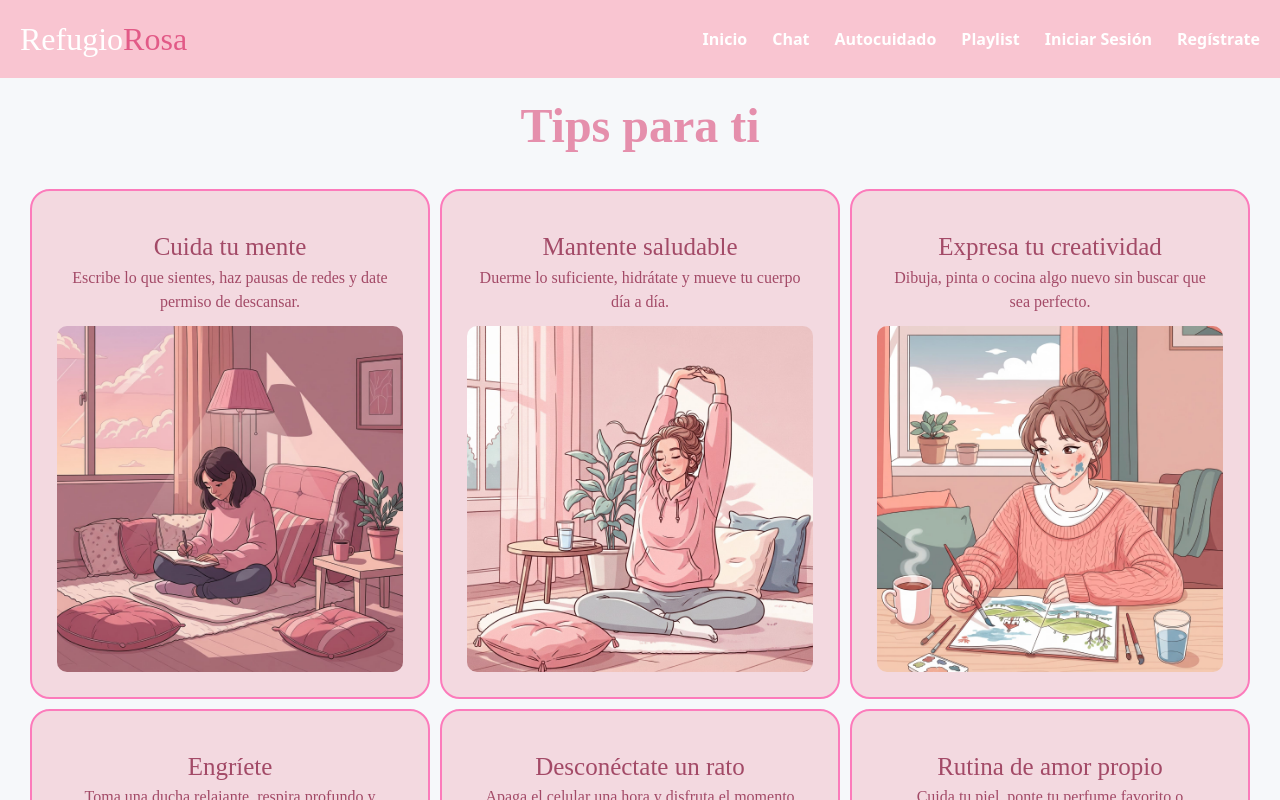
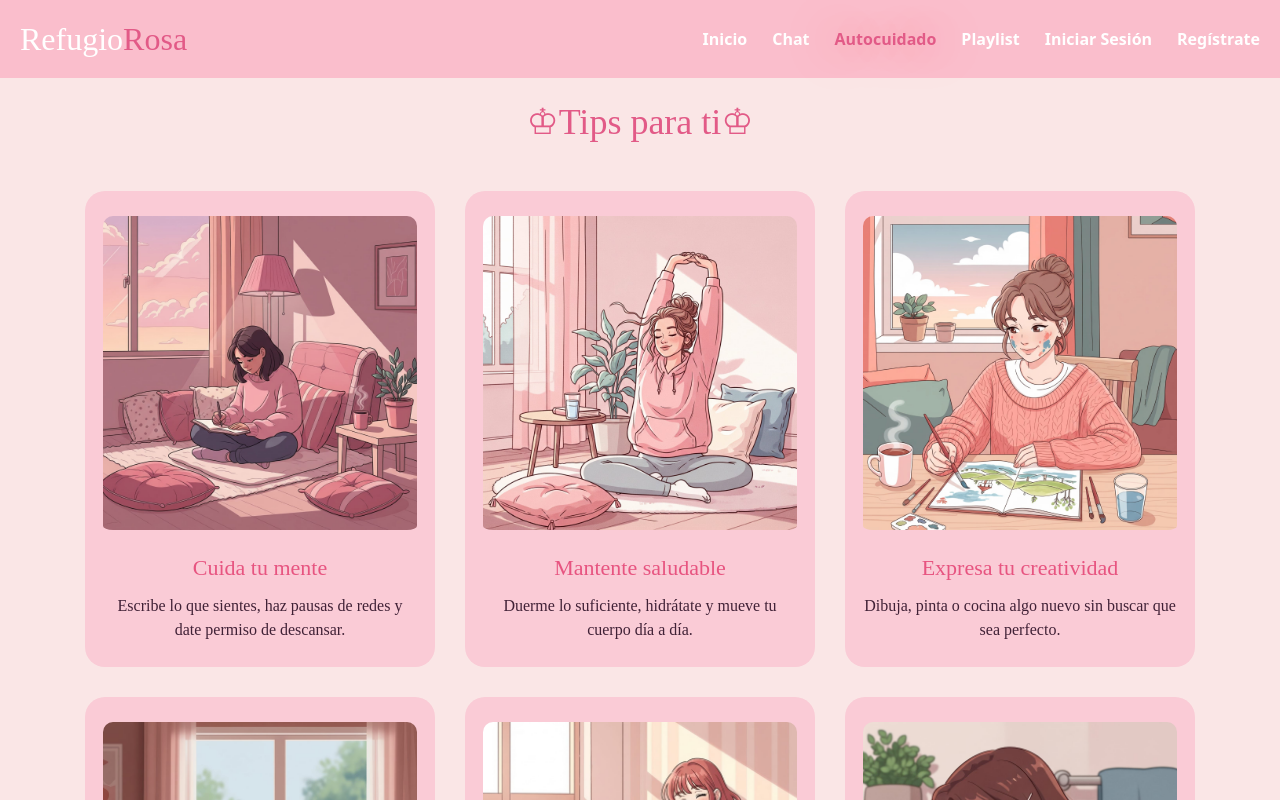
Before and after one commit to dairacsc-droid/refugio-rosa, a React (Vite) app in the folder mi-pagina-react/: page /autocuidado in a window 1280 px wide. Shown: the top 800 px of the page. Built offline with nearby package versions, Linux system fonts and the light colour scheme; no server answers.

Commit message:
mejorando diseño

```diff
--- a/mi-pagina-react/src/components/Card.jsx
+++ b/mi-pagina-react/src/components/Card.jsx
@@ -2,12 +2,12 @@ import React from "react";
 
 function Card({ name, description, imgUrl }) {
   return (
-    <div className="card col-12 col-md-6 col-lg-3">
-      <div className="card-body p-3">
+    <div className="card">
+      <img src={imgUrl} alt={name} />
+      <div className="card-body">
         <h5 className="card-title text-center">{name}</h5>
-        <p className="card-text">{description}</p>
+        <p className="card-text text-center">{description}</p>
       </div>
-      <img src={imgUrl} className="card-img-bottom" alt={name} />
     </div>
   );
 }
--- a/mi-pagina-react/src/components/Header.css
+++ b/mi-pagina-react/src/components/Header.css
@@ -15,14 +15,13 @@ header {
   justify-content: space-between;
   align-items: center;
   padding: 15px 20px;
-  background-color: #f9c5d1;
+  background-color: #fabecc;
   position: sticky;
   top: 0;
   left: 0;
   z-index: 100;
 }
 
-/* Logo */
 .logo h1 {
   font-family: "Pacifico", cursive;
   color: #fff;
@@ -43,8 +42,8 @@ nav {
 }
 
 .nav-links li a {
-  text-decoration: none;
-  color: #fff;
+  color: #ffffff;
+/*text-shadow: 0px 0px 5px #e25a87;*/
   font-weight: 600;
   transition: color 0.3s;
 }
@@ -52,6 +51,7 @@ nav {
 .nav-links a.active,
 .nav-links li a:hover {
   color: #e25a87;
+  text-shadow: 0px 0px 50px #ff0055;
 }
 
 /* Menú hamburguesa */
@@ -82,7 +82,7 @@ nav {
     padding: 15px;
     gap: 15px;
     border-radius: 10px 0 0 10px;
-    box-shadow: 0 4px 10px rgba(0, 0, 0, 0.15);
+    box-shadow: 5px 10px 6px rgba(0, 0, 0, 0.15);
     display: none;
   }
   #menu-toggle:checked + .hamburger + .nav-links {
--- a/mi-pagina-react/src/components/Header.jsx
+++ b/mi-pagina-react/src/components/Header.jsx
@@ -59,20 +59,40 @@ function Header() {
 </li>
 
 <li onClick={cerrarMenu}>
-            <Link to="/chat">Chat</Link>
+  <NavLink
+    to="/chat"
+    className={({ isActive }) => (isActive ? "active" : "")}
+  >
+    Chat
+  </NavLink>
 </li>
 
 <li onClick={cerrarMenu}>
-            <Link to="/autocuidado">Autocuidado</Link>
+  <NavLink
+    to="/autocuidado"
+    className={({ isActive }) => (isActive ? "active" : "")}
+  >
+    Autocuidado
+  </NavLink>
 </li>
 
 <li onClick={cerrarMenu}>
-            <Link to="/playlist">Playlist</Link>
+  <NavLink
+    to="/playlist"
+    className={({ isActive }) => (isActive ? "active" : "")}
+  >
+    Playlist
+  </NavLink>
 </li>
 
 {usuario && (
   <li onClick={cerrarMenu}>
-              <Link to="/perfil">Perfil</Link>
+    <NavLink
+      to="/perfil"
+      className={({ isActive }) => (isActive ? "active" : "")}
+    >
+      Perfil
+    </NavLink>
   </li>
 )}
 
--- a/mi-pagina-react/src/components/Login.jsx
+++ b/mi-pagina-react/src/components/Login.jsx
@@ -50,7 +50,7 @@ function Login({onLogin, cambiarVista}) {
 
 
     return  (
-    <div className="min-h-screen flex items-center justify-center bg-gradient-to-br from-pink-100 via-rose-100 to-white p-6">
+    <div className="min-h-screen flex items-center justify-center bg-gradient-to-br from-pink-00 via-rose-100 to-white p-6">
       <div className="bg-white/70 backdrop-blur-sm shadow-xl rounded-2xl p-8 w-full max-w-md border border-pink-200 space-y-4">
         <h1 className="text-3xl font-bold text-pink-600 text-center mb-6">Iniciar Sesión</h1>
 
--- a/mi-pagina-react/src/pages/Autocuidado.css
+++ b/mi-pagina-react/src/pages/Autocuidado.css
@@ -1,31 +1,52 @@
 .autocuidado {
   padding-bottom: 30px;
+  background: rgb(250, 230, 230);
   font-family: "LostaMasta-Light";
   text-align: center;
 }
 
-.tips span {
-  color: #e58fac;
+.titulo {
+  font-family: "Pacifico", cursive;
+  color: #e25a87;
   text-align: center;
-  display: block;
-  width: 100%;
+
 }
 
 #tarjetas-container {
-  display: flex;
+  max-width: 2000px;
+  margin: 0 auto;
+  padding: 25px;
+  display: inline-flex;
   flex-wrap: wrap;
-  gap: 10px;
   justify-content: center;
+  gap: 30px;
+}
+
+/* Cada tarjeta */
+.card {
+  background: #facbd6;
+  border-radius: 20px;
+  padding: 25px 18px;
+  width: 350px;
+  transition: transform 0.3s, box-shadow 0.3s;
+}
+
+.card:hover {
+  transform: translateY(-5px);
+  box-shadow: 0 5px 15px rgba(31, 30, 30, 0.226);
+}
+
+.card img {
+  width: 100%;
+  padding-bottom: 6px;
   border-radius: 10px;
-  color: #a34a67;
-  padding: 15px;
+  margin-bottom: 15px;
 }
+
+/* Título de la tarjeta */
 .card-title {
-  font-size: 25px;
+  font-size: 22px;
+  font-family: "Pacifico", cursive;
+  color: #e75480;
+  margin-bottom: 10px;
 }
-#tarjetas-container img {
-  display: block;
-  margin: 0 auto;
-  width: 100%;
-  border-radius: 10px;
-}
--- a/mi-pagina-react/src/pages/Autocuidado.jsx
+++ b/mi-pagina-react/src/pages/Autocuidado.jsx
@@ -60,8 +60,8 @@ function Autocuidado() {
   return (
     <section className="autocuidado">
       <div >
-        <h2 className=" m-6 text-5xl font-bold tips">
-          <span>Tips para ti</span>
+        <h2 className=" m-6 text-4xl ips titulo">
+          <span>♔Tips para ti♔</span>
         </h2>
 
         <div className="row" id="tarjetas-container">
--- a/mi-pagina-react/src/pages/Chat.css
+++ b/mi-pagina-react/src/pages/Chat.css
@@ -10,7 +10,7 @@
 }
 
 .chat-box {
-  background: #fffafc;
+  background: #facbd6;
   border-radius: 25px;
   box-shadow: 0 8px 25px rgba(231, 84, 128, 0.2);
   padding: 30px;
@@ -21,9 +21,9 @@
   gap: 20px;
 }
 
-/* Título */
 .chat-box h2 {
   color: #e75480;
+    font-family: "Pacifico", cursive;
   text-align: center;
   font-size: 1.8rem;
   margin-bottom: 5px;
--- a/mi-pagina-react/src/pages/Inicio.css
+++ b/mi-pagina-react/src/pages/Inicio.css
@@ -41,7 +41,6 @@
 .next {
   position: absolute;
   top: 50%;
-
   background: #e25a87;
   color: white;
   border: none;
@@ -97,8 +96,8 @@
   flex-wrap: wrap;
 }
 
-.card {
-  background: #f0afbe70;
+.ision {
+  background: #facbd6;
   border-width: 2px;
   border-color: rgb(252, 123, 187);
   border-radius: 20px;
@@ -107,16 +106,16 @@
   transition: transform 0.3s, box-shadow 0.3s;
 }
 
-.card:hover {
+.ision:hover {
   transform: translateY(-5px);
   box-shadow: 0 5px 15px rgba(31, 30, 30, 0.226);
 }
 
-.card img {
+.ision img {
   width: 60px;
 }
 
-.card a {
+.ision a {
   display: inline-block;
   margin-top: 10px;
   text-decoration: none;
@@ -186,7 +185,7 @@
   text-align: center;
   box-shadow: 0 4px 8px rgba(0, 0, 0, 0.05);
   transition: transform 0.3s ease, box-shadow 0.3s ease;
-  background-color: #f9c5d194;
+  background-color: #facbd6;
 }
 
 .caracteristica:hover {
@@ -195,13 +194,13 @@
 }
 
 .caracteristica h6 {
-  color: #e45c9b;
+  color: #d4498a;
   font-size: 1.1rem;
   margin-bottom: 8px;
 }
 
 .caracteristica p {
-  color: #555;
+  color: #3d3d3d;
   font-size: 0.95rem;
   line-height: 1.4;
 }
@@ -261,18 +260,16 @@ main {
 .slider {
   position: relative;
   width: 100%;
-  height: 400px; /* ajusta según tu diseño */
+  height: 400px;
   overflow: hidden;
 }
 
-/* CONTENEDOR que permitirá superponer texto */
 .slides-wrapper {
   position: relative;
   width: 100%;
   height: 100%;
 }
 
-/* TEXTO SUPERPUESTO SOBRE EL CARRUSEL */
 .hero-text {
   position: absolute;
   top: 50%;
@@ -281,21 +278,26 @@ main {
   z-index: 5;
   text-align: center;
   color: rgb(255, 255, 255);
-  text-shadow: 0 3px 10px rgba(0, 0, 0, 2);
+  /*background-color: #e45c9b;*/
+
 }
 
 .hero-text h1 {
   font-size: 2.7rem;
   font-weight: 600;
   margin-bottom: 10px;
+  text-shadow: 0 -2px 10px #630430;
+
 }
 
 .hero-text p {
   font-size: 1.2rem;
   opacity: 0.95;
+  text-shadow: 0 -2px 10px #66020a;
+
+
 }
 
-/* CARRUSEL */
 .slides {
   display: flex;
   width: 100%;
--- a/mi-pagina-react/src/pages/Inicio.jsx
+++ b/mi-pagina-react/src/pages/Inicio.jsx
@@ -105,8 +105,8 @@ function Inicio() {
             <span>{"Un refugio digital hecho por y para chicas "}</span>
           </h3>
           <div className="cards">
-            <div className="card">
-              <h3>🌸Visión</h3>
+            <div className="ision">
+              <h3>❀Visión❀</h3>
               <p>
                 Queremos construir un espacio digital donde cada chica pueda
                 sentirse segura, escuchada y acompañada. Soñamos con una
@@ -116,8 +116,8 @@ function Inicio() {
                 sin miedo a ser quienes somos.
               </p>
             </div>
-            <div className="card">
-              <h3>💡Misión</h3>
+            <div className="ision">
+              <h3>☼Misión☼</h3>
               <p>
                 Nuestra misión es ofrecer un lugar cercano y accesible, pensado
                 para adolescentes y jóvenes que buscan un refugio en medio del
```
Also changed, not shown: 1 other file (tests, documents, lock files or other folders). Lines whose indentation alone changed are shown as unchanged.
